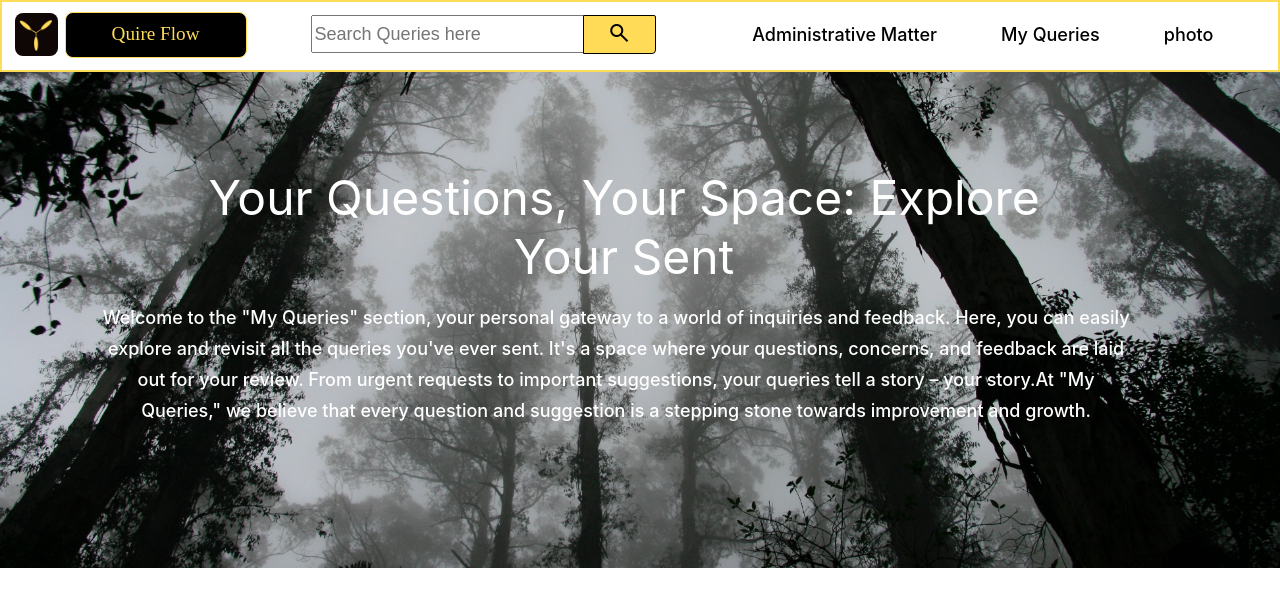
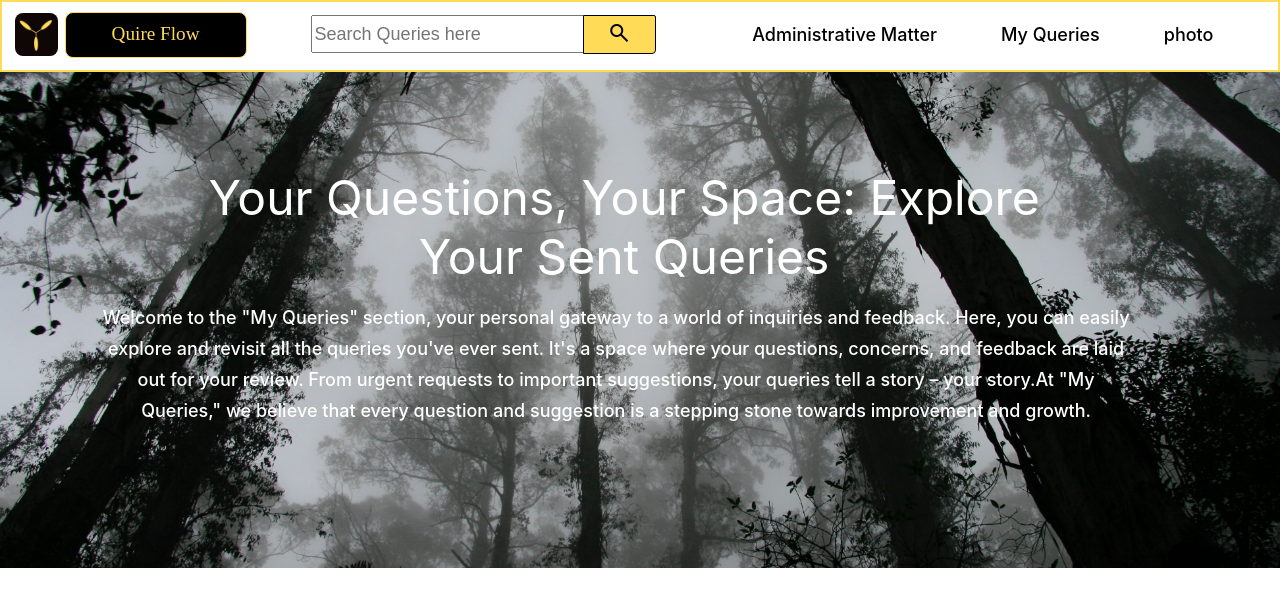
Before and after one commit to gauravgautam00/Quire_Flow, a React (Create React App) app in the folder client/: page /my_queries in a window 1280 px wide. Shown: the top 606 px of the page. Built offline with nearby package versions, Linux system fonts and the light colour scheme.

Commit message:
modified my_queries

```diff
--- a/client/src/Components/My_Queries.jsx
+++ b/client/src/Components/My_Queries.jsx
@@ -4,7 +4,7 @@ const My_Queries = () => {
   return (
     <div id="my_queries_container">
       <div id="my_queries_container_tagLine">
-        Your Questions, Your Space: Explore Your Sent
+        Your Questions, Your Space: Explore Your Sent Queries
       </div>
       <div id="my_queries_container_para">
         Welcome to the "My Queries" section, your personal gateway to a world of
@@ -15,6 +15,8 @@ const My_Queries = () => {
         Queries," we believe that every question and suggestion is a stepping
         stone towards improvement and growth.
       </div>
+
+      <div id="randomSpace">l</div>
     </div>
   );
 };
--- a/client/src/index.css
+++ b/client/src/index.css
@@ -1460,3 +1460,7 @@ code {
 }
 
 /* GLOBAL CSS */ /* GLOBAL CSS */ /* GLOBAL CSS */ /* GLOBAL CSS */ /* GLOBAL CSS */ /* GLOBAL CSS */ /* GLOBAL CSS */ /* GLOBAL CSS */ /* GLOBAL CSS */ /* GLOBAL CSS */ /* GLOBAL CSS */
+
+#randomSpace {
+  margin-top: 40rem;
+}
```
